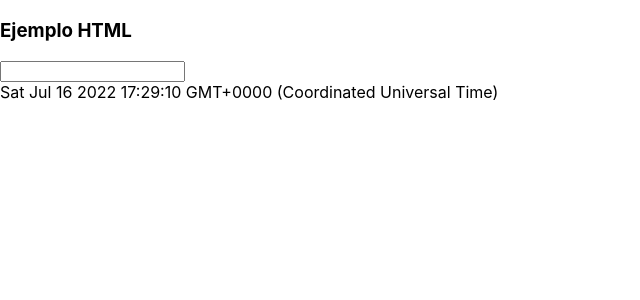
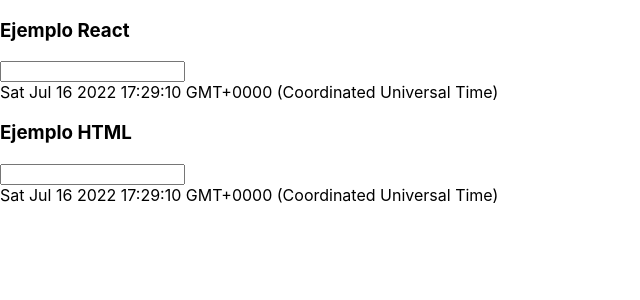
Before and after one commit to daniel78963/reactPeliculas, a React (Create React App) app in the folder react-peliculas/: page / in a window 1280 px wide. Shown: the top 300 px of the page, without its empty margins (0-640 px from the left). Built offline with nearby package versions, Linux system fonts and the light colour scheme.

Commit message:
html vs react

```diff
--- a/react-peliculas/src/App.tsx
+++ b/react-peliculas/src/App.tsx
@@ -1,25 +1,40 @@
-import React from 'react';
+import React, { useEffect, useState } from 'react';
 import logo from './logo.svg';
 import './App.css';
 
 function App() {
+  const [fecha, setFecha] = useState(new Date())
+  useEffect(() => {
+    const timerId = setInterval(() => {
+    setFecha(new Date());
+  }, 1000);
+
+  //se debe limpiar el componente para no provocar memory lease
+  return () => clearInterval(timerId);
+  })
+
   return (
-    <div className="App">
-      {/* <header className="App-header">
-        <img src={logo} className="App-logo" alt="logo" />
-        <p>
-          Edit <code>src/App.tsx</code> and save to reload.
-        </p>
-        <a
-          className="App-link"
-          href="https://reactjs.org"
-          target="_blank"
-          rel="noopener noreferrer"
-        >
-          Learn React
-        </a>
-      </header> */}
+     // <div className="App">
+    //   {/* <header className="App-header">
+    //     <img src={logo} className="App-logo" alt="logo" />
+    //     <p>
+    //       Edit <code>src/App.tsx</code> and save to reload.
+    //     </p>
+    //     <a
+    //       className="App-link"
+    //       href="https://reactjs.org"
+    //       target="_blank"
+    //       rel="noopener noreferrer"
+    //     >
+    //       Learn React
+    //     </a>
+    //   </header> */}
 
+    // </div>
+    <div>
+        <h3>Ejemplo React</h3>
+          <input />
+          <div>{fecha.toString()}</div>
     </div>
   );
 }
```
